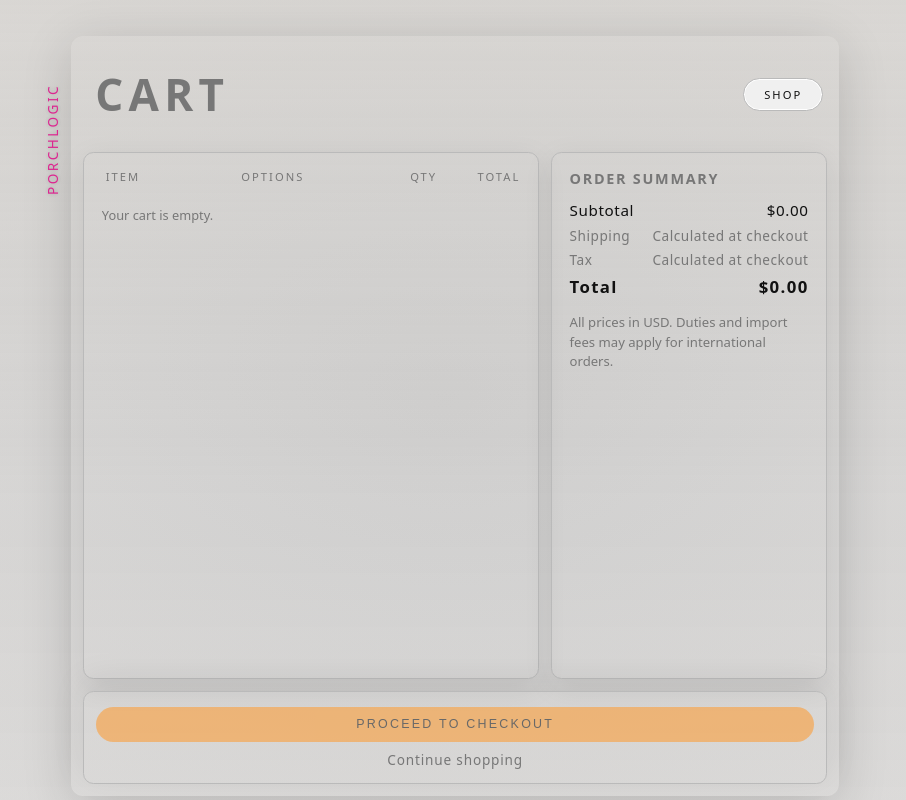
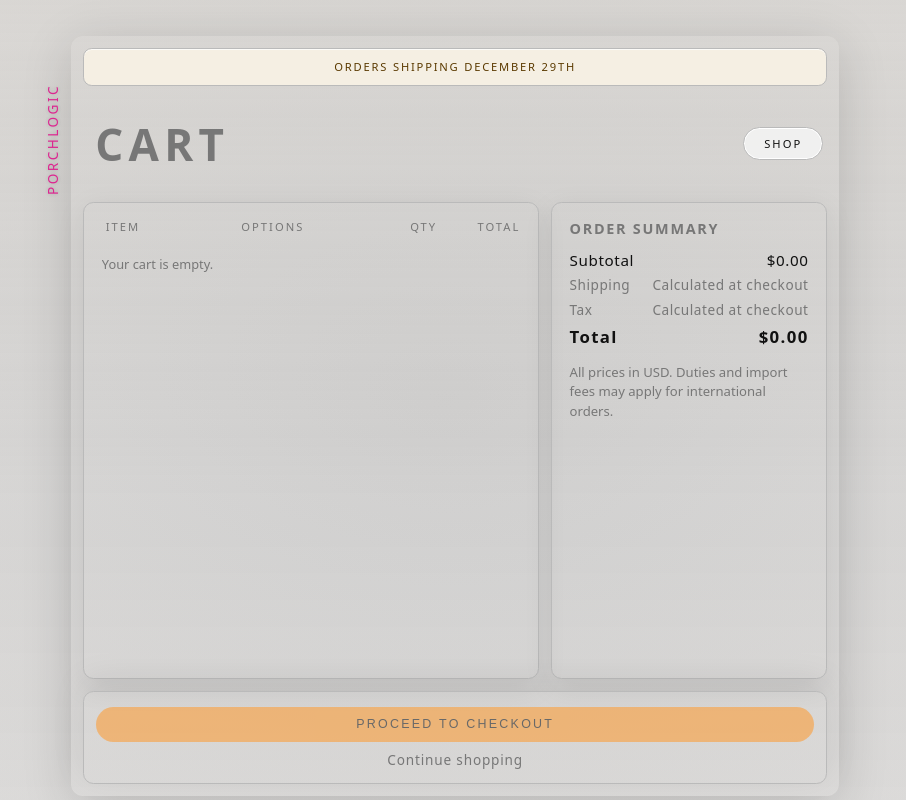
Before and after one commit to porchlogic/shop, a plain HTML site: page cart/index.html in a window 1280 px wide. Shown: the whole page, without its empty margins (194-1100 px from the left). Drawn offline with Linux system fonts and the light colour scheme.

Commit message:
christmas orders

```diff
--- a/cart/index.html
+++ b/cart/index.html
@@ -105,6 +105,22 @@
             color: var(--text-main);
             background: rgba(243, 243, 243, 0.9);
             box-shadow: inset 0 0 0 1px #fff;
+        }
+
+        .shipping-banner {
+            display: flex;
+            align-items: center;
+            justify-content: center;
+            text-transform: uppercase;
+            letter-spacing: 0.16em;
+            font-size: 0.7rem;
+            padding: 0.65rem 0.75rem;
+            border: 1px solid var(--border);
+            border-radius: 0.55rem;
+            background: #f5efe3;
+            color: #5b3a00;
+            box-shadow: inset 0 1px 0 rgba(255, 255, 255, 0.75);
+            text-align: center;
         }
 
         .cart-shell {
@@ -489,6 +505,7 @@
 
 <body class="cart-page">
     <main>
+        <div class="shipping-banner">Orders shipping December 29th</div>
         <header>
             <h1>CART</h1>
             <a href="../" class="shop-link" aria-label="Back to shop">
```
Also changed, not shown: checkout/index.html (+17 -0 lines).
